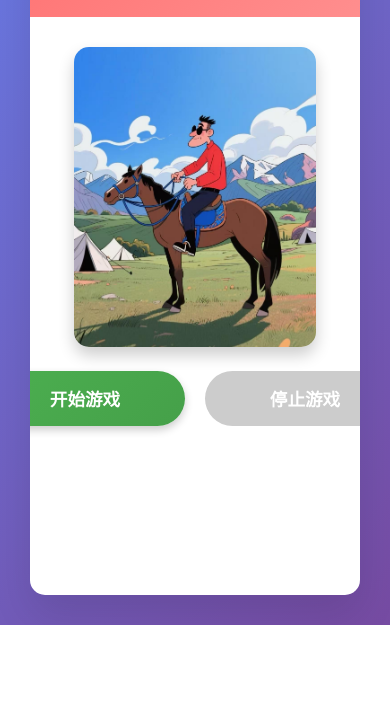
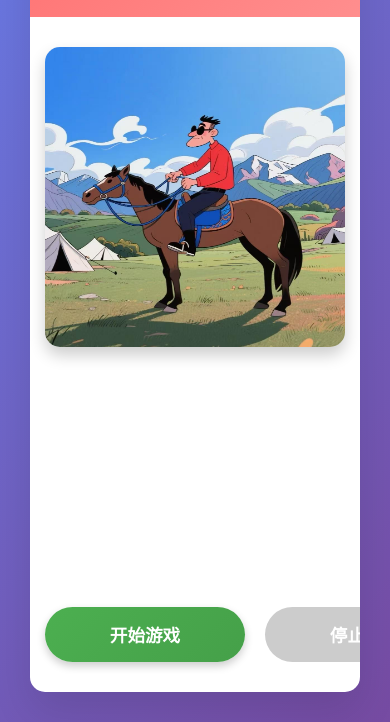
Before and after one commit to ltb1996/zsbxyx, a plain HTML site: page index.html in a window 390 px wide. Shown: the part 237-959 px from the top of the page. Before the commit the page ends 862 px from the top, so only its background shows below. Drawn offline with Linux system fonts and the light colour scheme.

Commit message:
fixed右侧按钮bug

```diff
--- a/game.js
+++ b/game.js
@@ -115,14 +115,14 @@ class GameManager {
 
     // 添加切换效果
     addSwitchEffect() {
-        const imageContainer = document.querySelector('.image-container');
-        imageContainer.style.animation = 'pulse 0.1s infinite';
+        const gameImage = document.getElementById('game-image');
+        gameImage.classList.add('animated');
     }
 
     // 移除切换效果
     removeSwitchEffect() {
-        const imageContainer = document.querySelector('.image-container');
-        imageContainer.style.animation = 'none';
+        const gameImage = document.getElementById('game-image');
+        gameImage.classList.remove('animated');
     }
 }
 
@@ -130,13 +130,13 @@ class GameManager {
 const style = document.createElement('style');
 style.textContent = `
     @keyframes pulse {
-        0% { transform: scale(1); }
-        50% { transform: scale(1.02); }
-        100% { transform: scale(1); }
+        0% { opacity: 1; }
+        50% { opacity: 0.8; }
+        100% { opacity: 1; }
     }
 
-    .game-image.fade {
-        opacity: 0.5;
+    .game-image.animated {
+        animation: pulse 0.1s infinite;
     }
 `;
 document.head.appendChild(style);
--- a/style.css
+++ b/style.css
@@ -66,16 +66,18 @@ body {
 .image-container {
     position: relative;
     margin-bottom: 0;
+    width: 600px;
+    height: 700px;
+    flex-shrink: 0;
+    transition: all 0.3s ease;
 }
 
 .game-image {
     width: 100%;
-    max-width: 600px;
-    height: 700px;
+    height: 100%;
     object-fit: fill;
     border-radius: 15px;
     box-shadow: 0 8px 16px rgba(0, 0, 0, 0.2);
-    transition: transform 0.3s ease;
 }
 
 .game-image:hover {
@@ -88,6 +90,8 @@ body {
     justify-content: center;
     align-items: center;
     min-width: 200px;
+    align-self: flex-start;
+    margin-top: 240px;
 }
 
 .controls {
@@ -179,9 +183,14 @@ body {
         gap: 30px;
     }
 
+    .image-container {
+        width: 500px;
+        height: 350px;
+    }
+
     .game-image {
-        max-width: 500px;
-        height: 350px;
+        width: 100%;
+        height: 100%;
     }
 
     .controls-panel {
@@ -230,9 +239,15 @@ body {
         gap: 20px;
     }
 
+    .image-container {
+        width: 100%;
+        max-width: 400px;
+        height: 300px;
+    }
+
     .game-image {
-        max-width: 100%;
-        height: 300px;
+        width: 100%;
+        height: 100%;
     }
 
     .controls {
```
